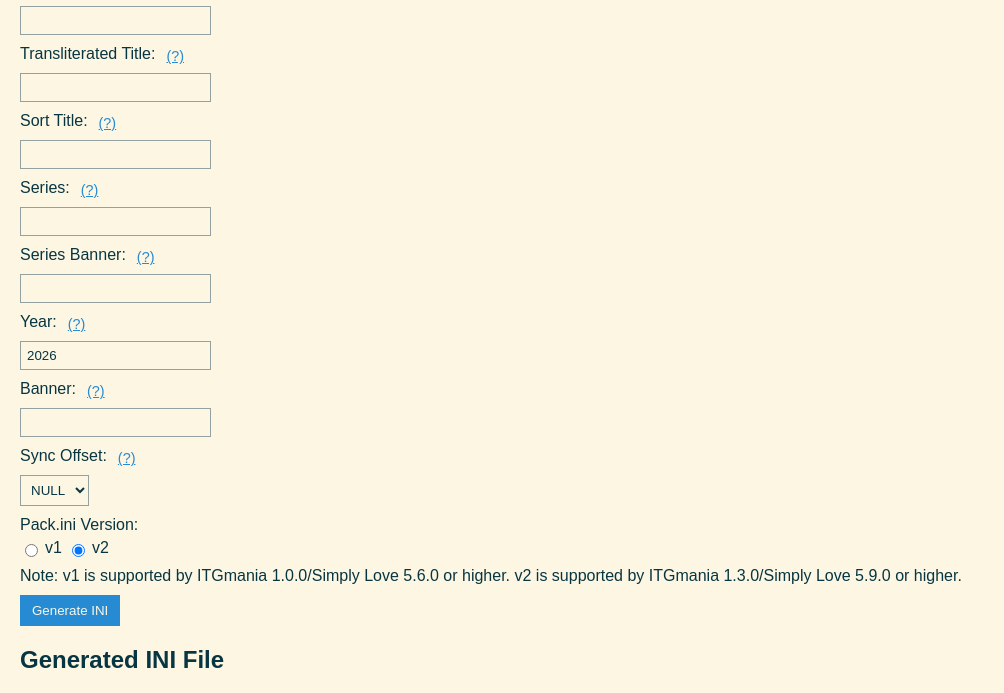
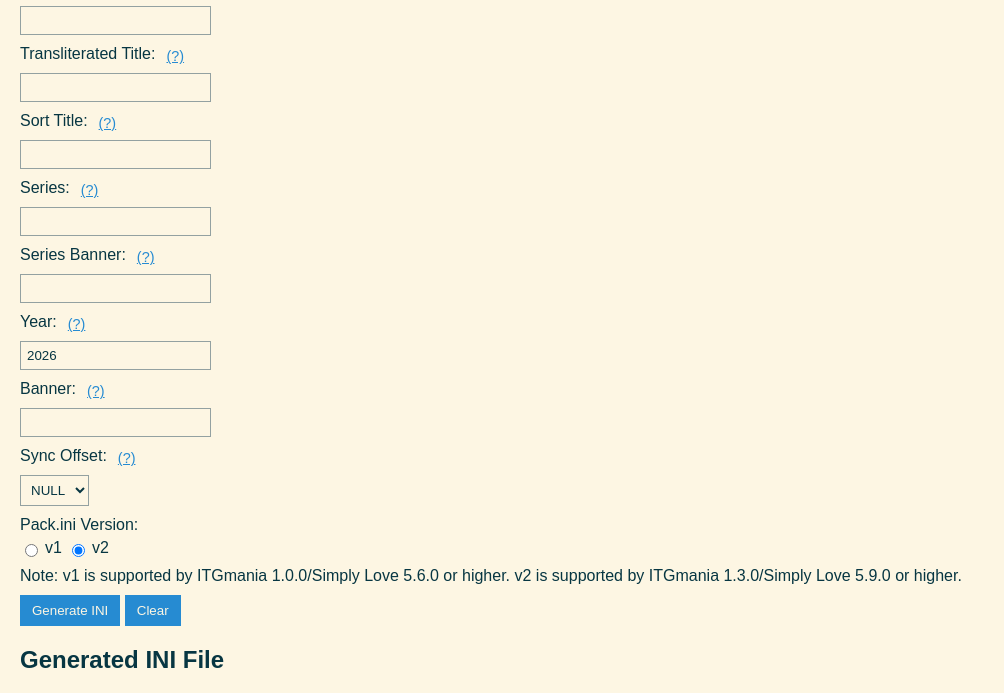
Before and after one commit to sukibaby/pack-ini-generator, a plain HTML site: page index.html in a window 1280 px wide. Shown: the part 102-795 px from the top of the page, without its empty margins (0-1004 px from the left). Drawn offline with Linux system fonts and the light colour scheme.

Commit message:
add a Clear button

```diff
--- a/index.html
+++ b/index.html
@@ -189,6 +189,7 @@
             Note: v1 is supported by ITGmania 1.0.0/Simply Love 5.6.0 or higher. v2 is supported by ITGmania 1.3.0/Simply Love 5.9.0 or higher.
         </div>
         <button type="button" onclick="generateINI()">Generate INI</button>
+        <button type="button" onclick="document.getElementById('iniForm').reset(); document.getElementById('output').value = '';">Clear</button>
     </form>
     <h2>Generated INI File</h2>
     <textarea id="output" readonly></textarea>
```
